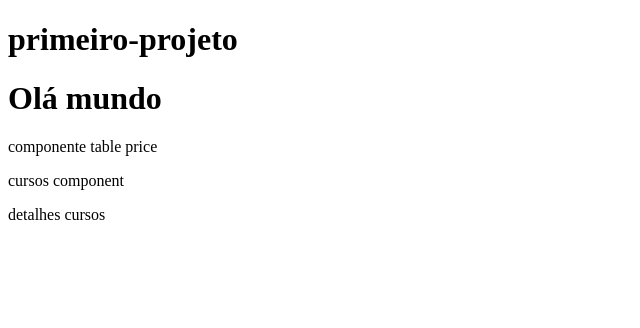
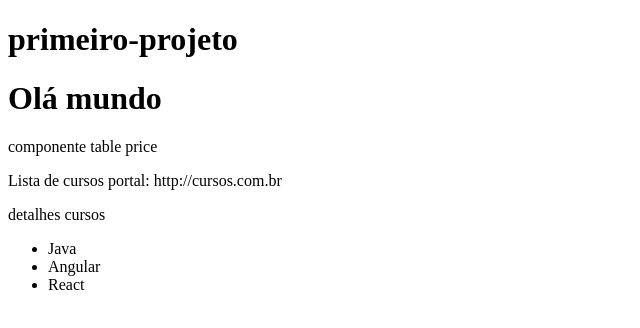
Before and after one commit to devcarloshenrique/learning-angular, an Angular app in the folder hello-world/: page / in a window 1280 px wide. Shown: the top 328 px of the page, without its empty margins (0-640 px from the left). Built offline with nearby package versions, Linux system fonts and the light colour scheme.

Commit message:
refactor: dependency injection courses

```diff
--- a/hello-world/src/app/cursos/cursos.component.html
+++ b/hello-world/src/app/cursos/cursos.component.html
@@ -1,2 +1,6 @@
-<p>cursos component</p>
+<p>Lista de cursos portal: {{nomePortal}}</p>
 <app-cursos-detalhes></app-cursos-detalhes>
+
+<ul>
+    <li *ngFor="let curso of cursos">{{curso}}</li>
+</ul>
--- a/hello-world/src/app/cursos/cursos.component.ts
+++ b/hello-world/src/app/cursos/cursos.component.ts
@@ -1,4 +1,5 @@
 import { Component } from '@angular/core';
+import { CursosService } from './cursos.service';
 
 @Component({
   selector: 'app-cursos',
@@ -7,4 +8,13 @@ import { Component } from '@angular/core';
 })
 export class CursosComponent {
 
+  nomePortal: string;
+  cursos: string[];
+
+  constructor(private CursosService: CursosService) {
+    this.nomePortal = "http://cursos.com.br";
+
+    this.cursos = this.CursosService.getCursos();
+  }
+
 }
--- a/hello-world/src/app/cursos/cursos.module.ts
+++ b/hello-world/src/app/cursos/cursos.module.ts
@@ -1,3 +1,4 @@
+import { CursosService } from './cursos.service';
 import { NgModule } from '@angular/core';
 import { CommonModule } from '@angular/common';
 
@@ -14,6 +15,9 @@ import { CursosDetalhesComponent } from './cursos-detalhes/cursos-detalhes.compo
   ],
   exports: [
     CursosComponent
+  ],
+  providers: [
+    CursosService
   ]
 })
 export class CursosModule { }
--- /dev/null
+++ b/hello-world/src/app/cursos/cursos.service.ts
@@ -0,0 +1,11 @@
+import { Injectable } from '@angular/core';
+
+@Injectable()
+export class CursosService {
+
+  constructor() { }
+
+  getCursos(){
+    return ['Java', 'Angular', 'React'];
+  }
+}
```
Also changed, not shown: 1 other file (tests, documents, lock files or other folders).
